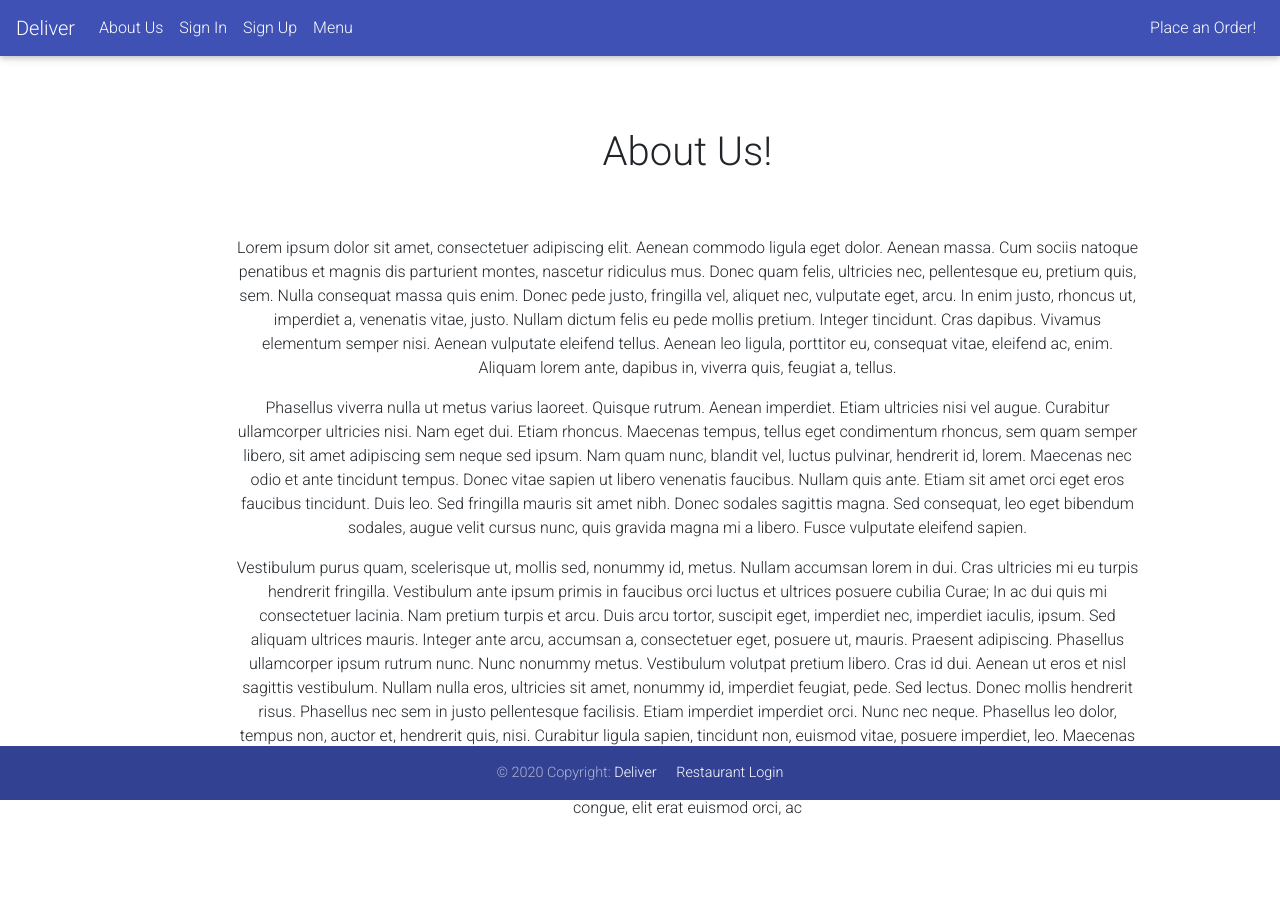
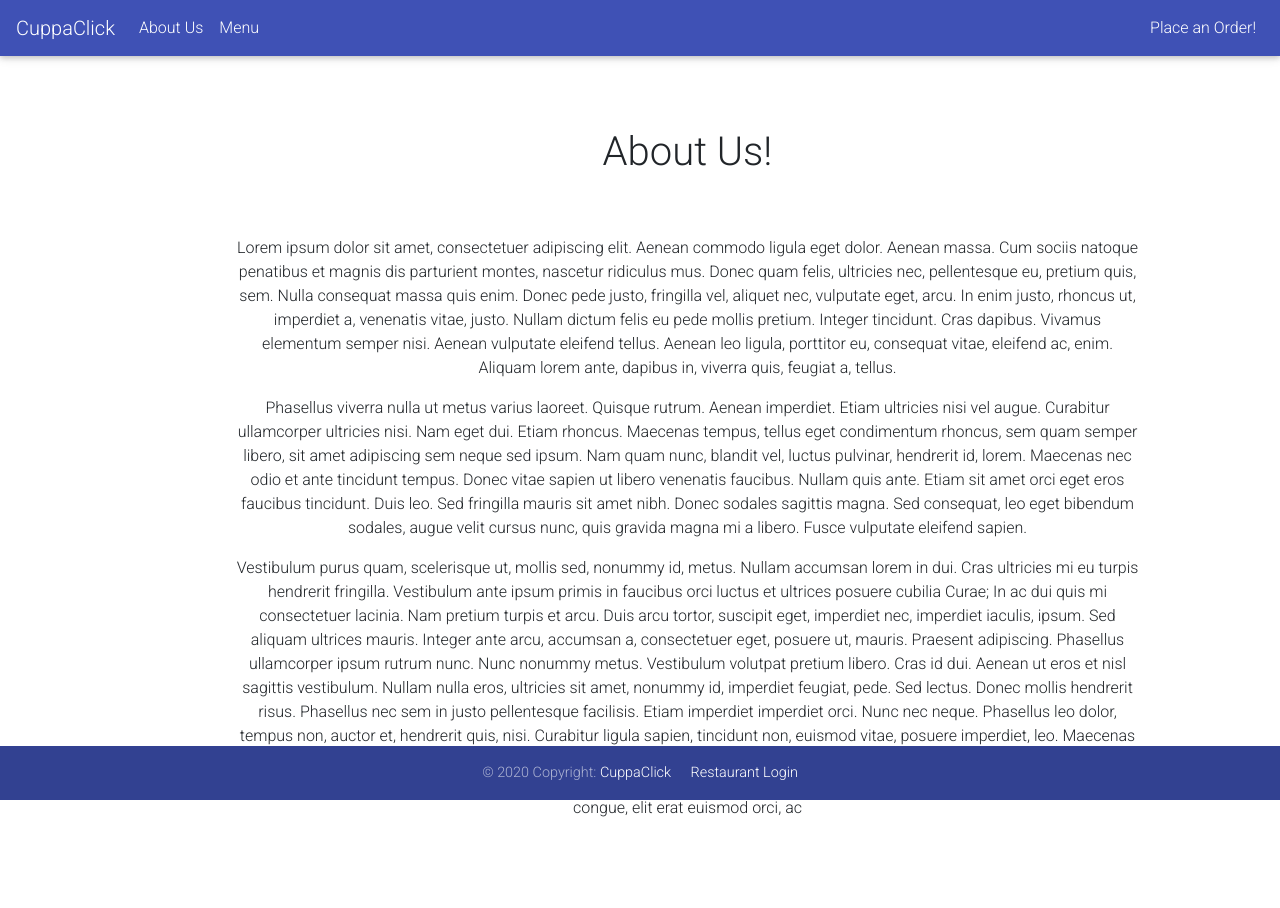
Before and after one commit to YapYuNing08/GitExercise-TT5L-10, a Django app: page /about/ in a window 1280 px wide. Run offline with Django 5.2, Linux system fonts and the light colour scheme; parts of the project's set-up code (start-up, migrations or seed data) failed here and were passed over; some libraries are stand-ins or nearby versions.

Commit message:
signin signup link to database

```diff
--- a/deliver/customer/templates/customer/base.html
+++ b/deliver/customer/templates/customer/base.html
@@ -3,7 +3,7 @@
 <head>
     <meta charset="UTF-8">
     <meta name="viewport" content="width=device-width", inital-scale=1.0, shrink-to-fit=no">
-    <title>Deliver</title>
+    <title>CuppaClick</title>
 
     <!-- Font Awesome -->
 <link rel="stylesheet" href="https://use.fontawesome.com/releases/v5.8.2/css/all.css">
--- a/deliver/customer/templates/customer/footer.html
+++ b/deliver/customer/templates/customer/footer.html
@@ -1,6 +1,6 @@
 <footer class="page-footer font-small indigo fixed-bottom">
     <div class="footer-copyright text-center py-3">&copy; 2020 Copyright:
-        <a href="http://localhost:8000">Deliver</a>
+        <a href="http://localhost:8000">CuppaClick</a>
         <a class="ml-3" href="#"> Restaurant Login</a>
     </div>
 </footer>
--- a/deliver/customer/templates/customer/navigation.html
+++ b/deliver/customer/templates/customer/navigation.html
@@ -6,7 +6,7 @@ nav {
 </style>
 
 <nav class="navbar navbar-expand-lg navbar-dark indigo">
-    <a class="navbar-brand" href="{% url 'index' %}">Deliver</a>
+    <a class="navbar-brand" href="{% url 'signin' %}">CuppaClick</a>
     <button class="navbar-toggler" type="button" data-toggle="collapse" data-target="#navbarNav" aria-controls="navbarNav" aria-expanded="false" aria-label="Toggle navigation">
       <span class="navbar-toggler-icon"></span>
     </button>
@@ -14,12 +14,6 @@ nav {
       <ul class="navbar-nav mr-auto">
         <li class="nav-item">
           <a class="nav-link" href="{% url 'about' %}">About Us</span></a>
-        </li>
-        <li class="nav-item">
-          <a class="nav-link" href="{% url 'signin' %}">Sign In</span></a>
-        </li>
-        <li class="nav-item">
-          <a class="nav-link" href="{% url 'signup' %}">Sign Up</span></a>
         </li>
         <li class="nav-item">
           <a class="nav-link" href="#">Menu</a>
--- a/deliver/customer/views.py
+++ b/deliver/customer/views.py
@@ -3,7 +3,7 @@ from django.views import View
 from .models import MenuItem, Category, OrderModel
 from django.core.mail import send_mail
 from django.contrib.auth.models import User
-from django.contrib.auth import authenticate, signin
+from django.contrib.auth import authenticate, login
 # from customer import views
 
 class Index(View):
@@ -44,8 +44,8 @@ class Signin(View):
         user = authenticate(request, username=username, password=pass1)
 
         if user is not None:
-            signin(request,user)
-            return redirect('about')
+            login(request,user)
+            return redirect('index')
         else:
             return HttpResponse("Username or Password is incorrect!")
 
--- a/deliver/deliver/urls.py
+++ b/deliver/deliver/urls.py
@@ -24,7 +24,8 @@ from customer.views import Index, About, Order, Signin, Signup
 urlpatterns = [
     path('admin/', admin.site.urls),
     path('accounts/', include('allauth.urls')),
-    path('', Index.as_view(), name="index"),
+    path('', Signin.as_view(), name="signin"),
+    path('index/', Index.as_view(), name="index"),
     path('about/', About.as_view(), name="about"),
     path('signin/', Signin.as_view(), name="signin"),
     path('signup/', Signup.as_view(), name="signup"),
```
Also changed, not shown: deliver/db.sqlite3.
